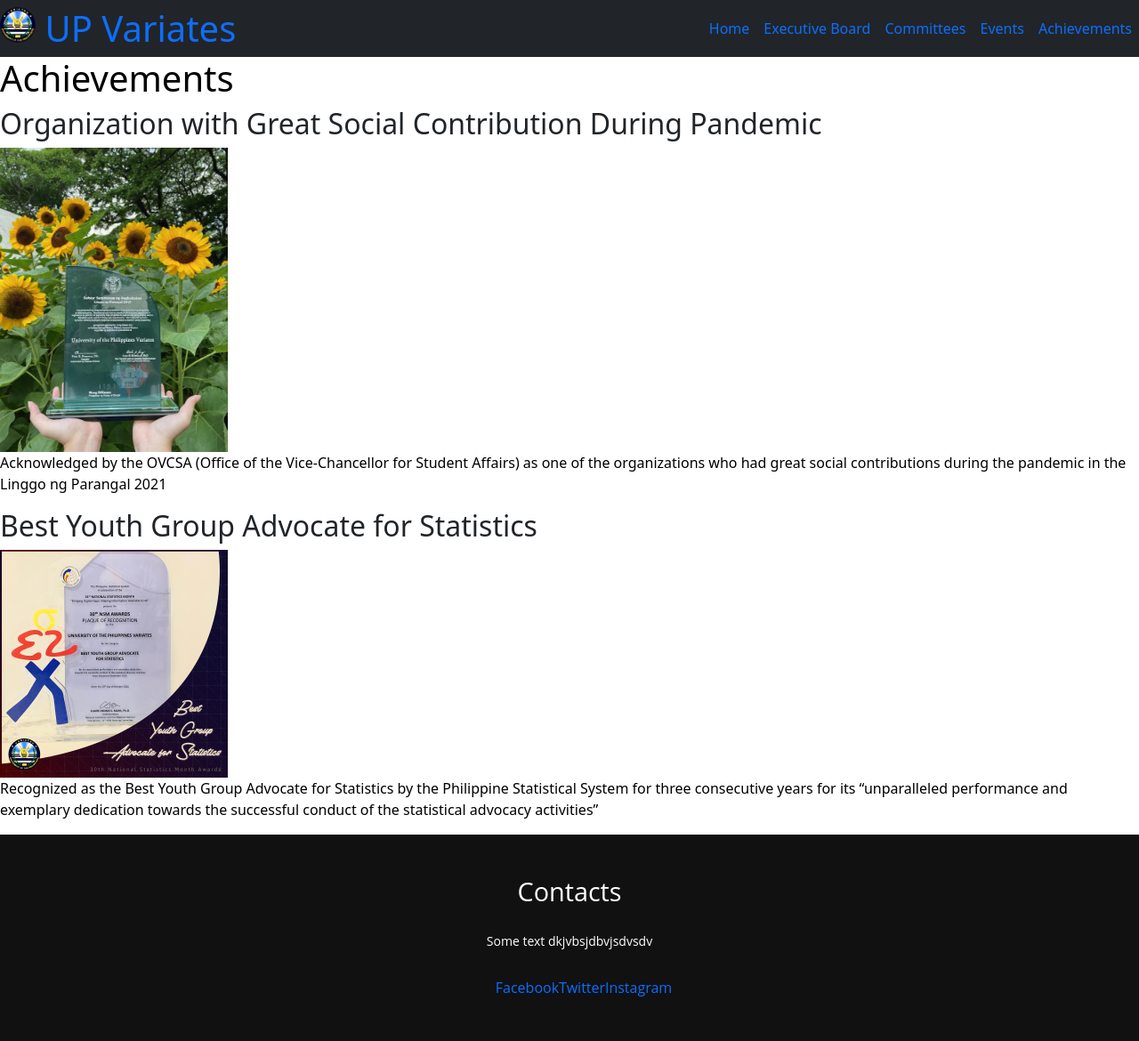
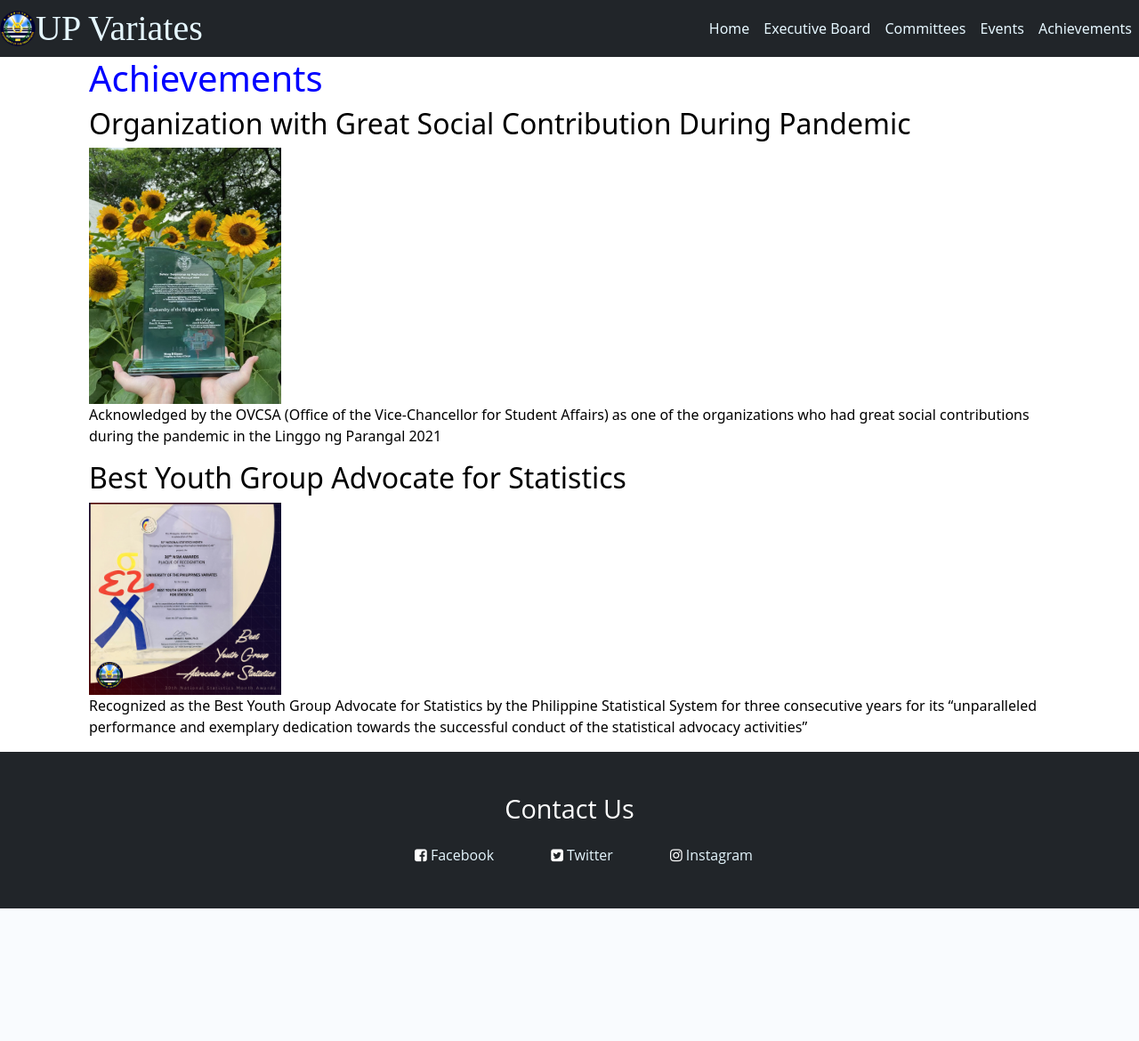
Before and after one commit to anatanohanashi/Flask-Project, a Flask app: page /achievements in a window 1280 px wide. Shown: the whole page at 89% size. After the commit the page ends 1021 px from the top, so only its background shows below. Run offline with Flask 2, Linux system fonts and the light colour scheme.

Commit message:
finished footer

```diff
--- a/upv-website/static/css/footer.css
+++ b/upv-website/static/css/footer.css
@@ -2,7 +2,7 @@
     margin:0%;
     padding: 0%;
     box-sizing: border-box;
-    background-color: #111;
+    background-color: #212529;
     height: auto;
     width: 100vw;
     font-family: "Open Sans";
@@ -33,15 +33,15 @@
 }
 
 .socials{
-    list-style: none;
+    list-style: none ;
     display: flex;
-    align-items: center;
-    justify-content: center;
-    margin: 1rem 0 3rem 0;
+    align-items:center;
+    justify-content:center;
+    margin: 0.5rem 0 3rem 0;
 }
 
 .socials li{
-    margin: 0 0px;
+    margin: 0 2em 0 2em;
 }
 
 .socials a{
@@ -50,5 +50,9 @@
 }
 
 .socials a:hover{
-    color: aqua;
+    color: #e6f7ff;
 }
+
+#id {
+    color: #e6f7ff;
+}
--- a/upv-website/static/css/main.css
+++ b/upv-website/static/css/main.css
@@ -1,24 +1,22 @@
 .indv_page{
-    padding-left: ;
-    padding-right: ;
+    padding-left: 100px ;
+    padding-right: 100px;
+}
+
 .title {
-
+    color: blue;
 }
 
 .role {
-
+    color: black;
 }
 
 
 .awards {
-
+    color: black;
 }
 
 p{
-    color: black;
-}
-
-.title{
     color: black;
 }
 
--- a/upv-website/templates/base.html
+++ b/upv-website/templates/base.html
@@ -6,16 +6,17 @@
         <link href="{{url_for('static', filename='css/footer.css')}}" rel="stylesheet" type="text/css"/>
         <!-- <link href="{{url_for('static', filename='css/navbar.css')}}" rel="stylesheet" type="text/css"/> -->
         <link href="https://cdn.jsdelivr.net/npm/bootstrap@5.0.2/dist/css/bootstrap.min.css" rel="stylesheet" integrity="sha384-EVSTQN3/azprG1Anm3QDgpJLIm9Nao0Yz1ztcQTwFspd3yD65VohhpuuCOmLASjC" crossorigin="anonymous">
+        <link rel="stylesheet" href="https://cdnjs.cloudflare.com/ajax/libs/font-awesome/4.7.0/css/font-awesome.min.css" />
     </head>
     <body>
         <nav class="navbar navbar-expand-lg bg-dark">
+            <img class="d-inline-lock align-top"
+                src="static/up_variates_logo.png" alt="logo"
+                width="40" >
             <a
                 href="/" class="nav-brand mb-0 h1"
                 style="text-decoration:none;
-                font-size: 21;">
-                <img class="d-inline-lock align-top"
-                src="static/up_variates_logo.png" alt="logo"
-                width="40" >
+                font-size: 21; color: #e6f7ff; font-family: Sherwood;">
                 UP Variates
             </a>
             <button
@@ -33,15 +34,15 @@
                 id="navbarNav">
                 <ul class="navbar-nav ms-auto mb-2 mb-lg-0">
                     <li class="nav-item px-2">
-                        <a class="nav_link" href="\home" style="text-decoration:none">Home</a></li>
+                        <a class="nav_link" href="\home" style="text-decoration:none; color:#e6f7ff">Home</a></li>
                     <li class="nav-item px-2">
-                        <a class="nav_link" href="\executiveboard" style="text-decoration:none">Executive Board</a></li>
+                        <a class="nav_link" href="\executiveboard" style="text-decoration:none; color:#e6f7ff">Executive Board</a></li>
                     <li class="nav-item px-2">
-                        <a class="nav_link" href="\committees" style="text-decoration:none">Committees</a></li>
+                        <a class="nav_link" href="\committees" style="text-decoration:none; color:#e6f7ff">Committees</a></li>
                     <li class="nav-item px-2">
-                        <a class="nav_link " href="\events" style="text-decoration:none">Events</a></li>
+                        <a class="nav_link " href="\events" style="text-decoration:none;color:#e6f7ff">Events</a></li>
                     <li class="nav-item px-2">
-                        <a class="nav_link" href="\achievements" style="text-decoration:none">Achievements</a></li>
+                        <a class="nav_link" href="\achievements" style="text-decoration:none; color:#e6f7ff">Achievements</a></li>
                 </ul>
             </div>
 
@@ -82,17 +83,16 @@
         </div>
 
         <footer class="footer-content">
-            <h3 id="contact">Contacts</h3>
-            <p>Some text dkjvbsjdbvjsdvsdv</p>
+            <h3 id="contact">Contact Us</h3>
             <ul class="socials">
                 <li>
-                    <a href="#">Facebook</a>
+                    <i class="fa fa-facebook-square"></i> <a href="#" style="color:#e6f7ff"> Facebook</a>
                 </li>
                 <li>
-                    <a href="#">Twitter</a>
+                    <i class="fa fa-twitter-square"></i> <a href="#" style="color:#e6f7ff"> Twitter</a>
                 </li>
                 <li>
-                    <a href="#">Instagram</a>
+                    <i class="fa fa-instagram"></i> <a href="#" style="color:#e6f7ff">Instagram</a>
                 </li>
             </ul>
         </footer>
```
